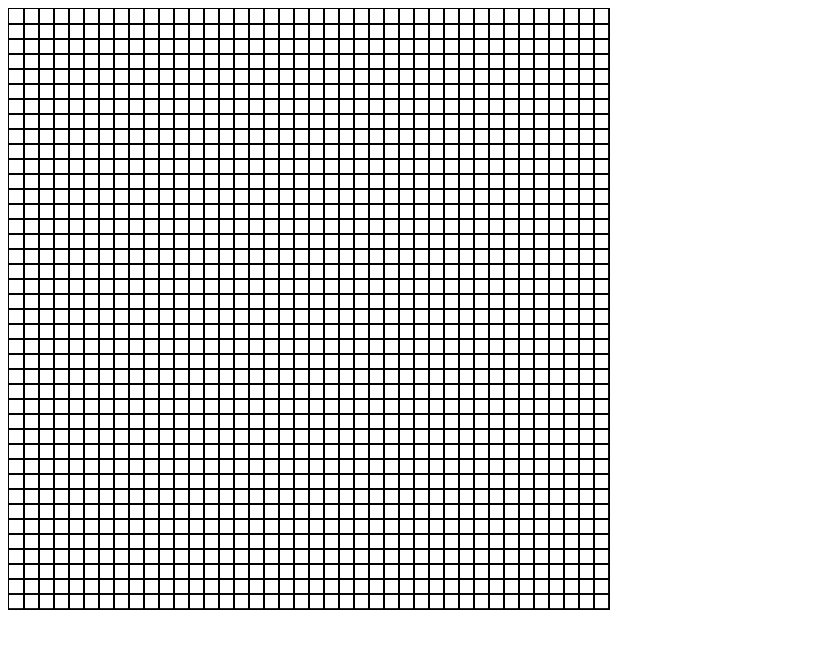
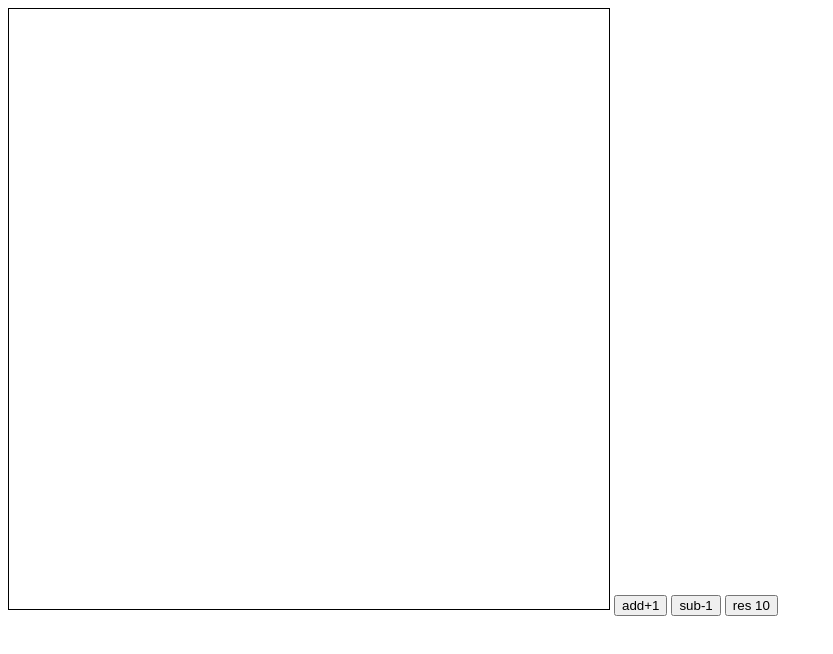
Before and after one commit to DieRheingold/Raikiri-san, a website: page index.html in a window 1280 px wide. Shown: the whole page, without its empty margins (0-833 px from the left). Drawn offline with Linux system fonts and the light colour scheme.

Commit message:
Gridset control buttons

```diff
--- a/index.html
+++ b/index.html
@@ -7,34 +7,60 @@
         <meta name="viewport" content="width=device-width, initial-scale=1.0">
     </head>
     <body>
-
          <canvas id="myCanvas" width="600" height="600" style="border:1px solid #000000;"></canvas>
-
+         <button onclick="addSq()">add+1</button>
+         <button onclick="subSq()">sub-1</button>
+         <button onclick="resSq()">res 10</button>
          <script>
             const canvas = document.getElementById("myCanvas");
             const ctx = canvas.getContext("2d");
-            let gridCount;
-            gridCount = 40;
-            drawGridset();
+            let count = 10;
+
+            function addSq(){
+
+                ctx.clearRect(0, 0, 600, 600);
+                count = count + 1;
+                drawGridset();
+            }
+
+            function subSq(){
+
+                ctx.clearRect(0, 0, 600, 600);
+                count = count - 1;
+                drawGridset();
+            }
+
+            function resSq(){
+
+                ctx.clearRect(0, 0, 600, 600);
+                count = 10;
+                drawGridset();
+            }
+
             function drawGridset(){
-                let divider, divider2;
 
+                let divider, divider2, gridCount;
+                gridCount = count;
                 divider = 600/gridCount;
                 divider2 = 600/gridCount;
                 for (gridCount; gridCount >= 0; gridCount--) {
+                    ctx.beginPath();
                     ctx.moveTo(divider, 0);
                     ctx.lineTo(divider, 600);
                     ctx.stroke();
+                    ctx.beginPath();
                     ctx.moveTo(0, divider);
                     ctx.lineTo(600, divider);
                     ctx.stroke();
                     divider = divider + divider2;
+
                 }
+
+            }
 
 
 
 
-            }
          </script>
     </body>
 </html>
```
